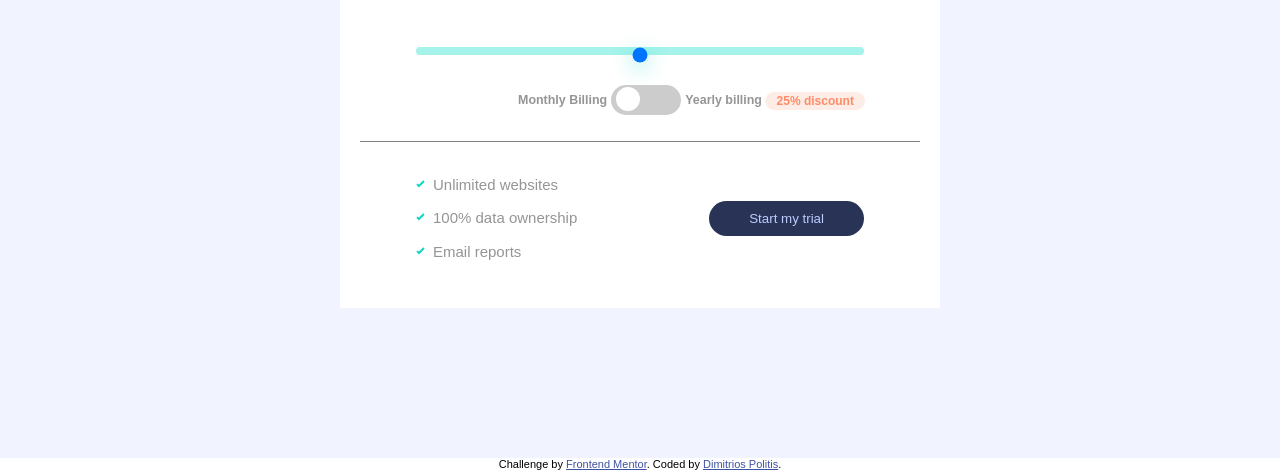
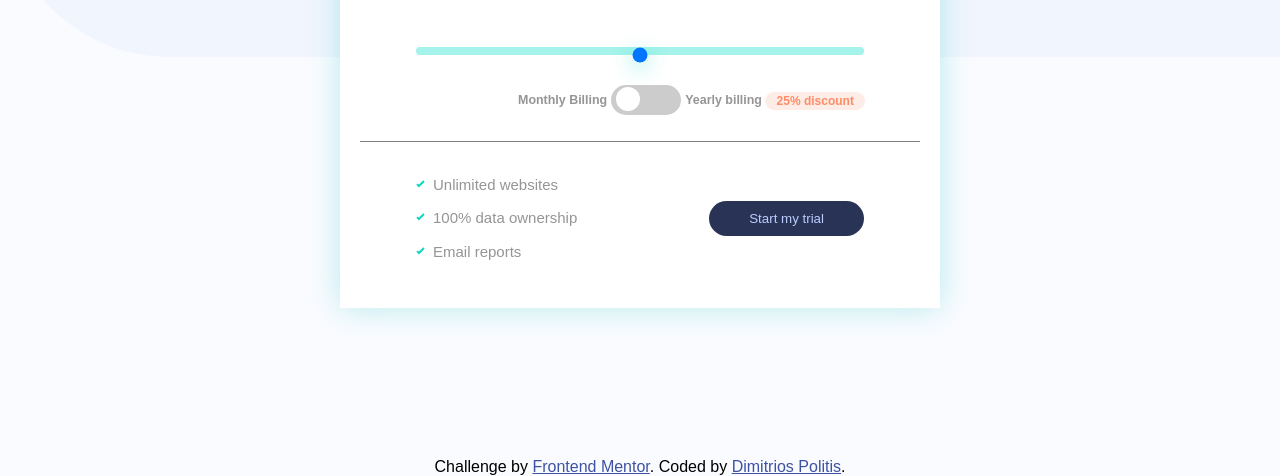
Before and after one commit to grmajik/frontendmentor-interactive-pricing-component, a plain HTML site: page index.html in a window 1280 px wide. Shown: the part 342-818 px from the top of the page. Drawn offline with Linux system fonts and the light colour scheme.

Commit message:
Update style.css

```diff
--- a/style.css
+++ b/style.css
@@ -17,8 +17,10 @@ body {
 }
 
 .attribution {
+    background-color: hsl(230, 100%, 99%);
     font-size: 11px;
     text-align: center;
+    font-size: 16px;
 }
 
 .attribution a {
@@ -26,7 +28,11 @@ body {
 }
 
 .main {
-    background-color: #f1f4ff;
+    background-color: hsl(230, 100%, 99%);
+    background-image: url(images/bg-pattern.svg);
+    background-size: contain;
+    background-position: center top;
+    background-repeat: no-repeat;
     height: 100vh;
     display: flex;
     flex-direction: column;
@@ -95,6 +101,7 @@ body {
     align-items: center;
     justify-content: space-between;
     color: rgb(150, 148, 148);
+    box-shadow: 0px 0px 30px 0px #26c9c44f;
 }
 
 /* SLIDER STYLING START */
```
